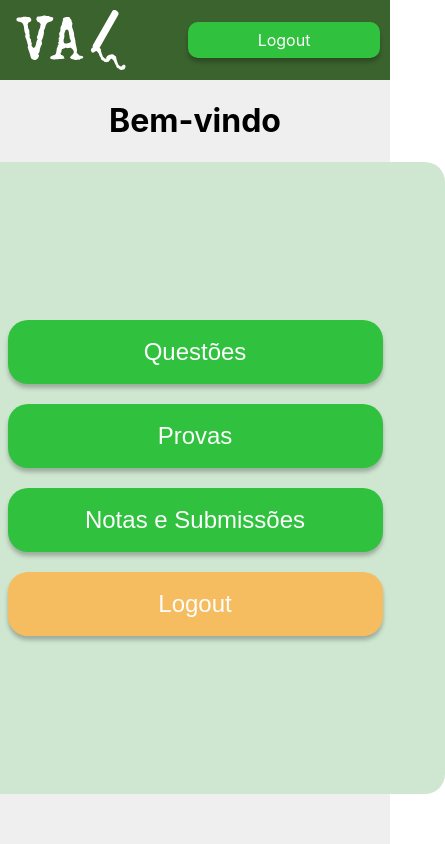
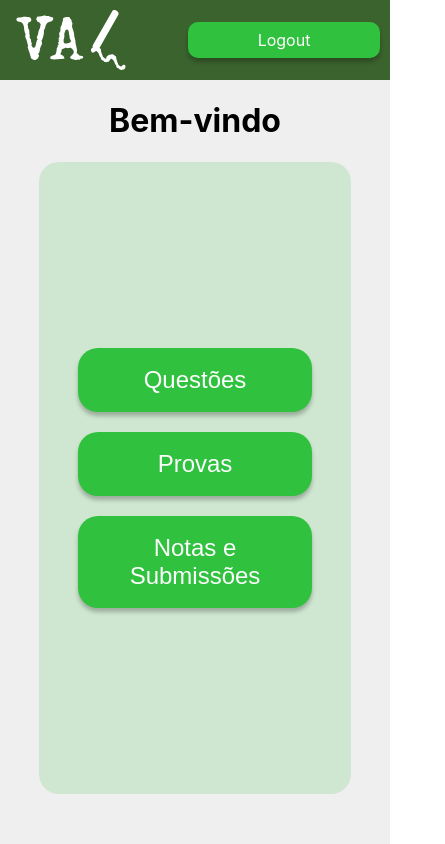
Before and after one commit to anabcuelbas/virtual-avalia, a React (Create React App) app: page /virtual-avalia/welcome-admin in a window 390 px wide. Shown: the whole page, 445 px wide, since content can reach past the window. Built offline with nearby package versions, Linux system fonts and the light colour scheme.

Commit message:
Tela de welcome responsiva

```diff
--- a/src/components/admin-menu/MenuButton.js
+++ b/src/components/admin-menu/MenuButton.js
@@ -24,14 +24,3 @@ const MenuButton = styled.button`
 `;
 
 export default MenuButton;
-
-export const LogoutButton = styled(MenuButton)`
-  position: relative;
-
-  &:hover {
-    background: ${(props) =>
-      props.color === Colors.primaryGreen
-        ? Colors.accentOrange
-        : Colors.accentRed};
-  }
-`;
--- a/src/components/admin-menu/MenuContainter.js
+++ b/src/components/admin-menu/MenuContainter.js
@@ -9,7 +9,8 @@ const MenuContainer = styled.div`
     box-sizing: border-box;
     justify-content: center;
     align-items: center;
-    width: 500px;
+    width: 80%;
+    max-width: 500px;
     align-self: center;
     margin-bottom: 50px;
     border-radius: 20px;
--- a/src/components/styles/Buttons.css
+++ b/src/components/styles/Buttons.css
@@ -31,7 +31,7 @@
     box-shadow: 0px 4px 4px rgb(0, 0, 0, 0.25);
 }
 
-.long-green-button p {
+.long-button p {
     text-decoration: none;
     color: #FFFFFF;
 }
--- a/src/modules/admin/welcomeAdmin/WelcomeAdmin.page.js
+++ b/src/modules/admin/welcomeAdmin/WelcomeAdmin.page.js
@@ -4,9 +4,7 @@ import Header from "../../../components/header/Header";
 import PageDefault from "../../../components/PageDefault";
 import H1 from "../../../constants/Typography";
 import MenuContainer from "../../../components/admin-menu/MenuContainter";
-import MenuButton, {
-  LogoutButton,
-} from "../../../components/admin-menu/MenuButton";
+import MenuButton from "../../../components/admin-menu/MenuButton";
 import Colors from "../../../constants/Colors";
 
 export const WelcomeAdmin = () => {
@@ -31,10 +29,7 @@ export const WelcomeAdmin = () => {
       <MenuContainer>
         <MenuButton color={Colors.secondaryGreen} onClick={handleQuestionsClicked}>Questões</MenuButton>
         <MenuButton color={Colors.secondaryGreen} onClick={handleTestsClicked}>Provas</MenuButton>
-        <MenuButton color={Colors.secondaryGreen} onClick={handleGradesClicked}>
-          Notas e Submissões
-        </MenuButton>
-        <LogoutButton color={Colors.accentOrange}>Logout</LogoutButton>
+        <MenuButton color={Colors.secondaryGreen} onClick={handleGradesClicked}>Notas e Submissões</MenuButton>
       </MenuContainer>
     </PageDefault>
   );
```
